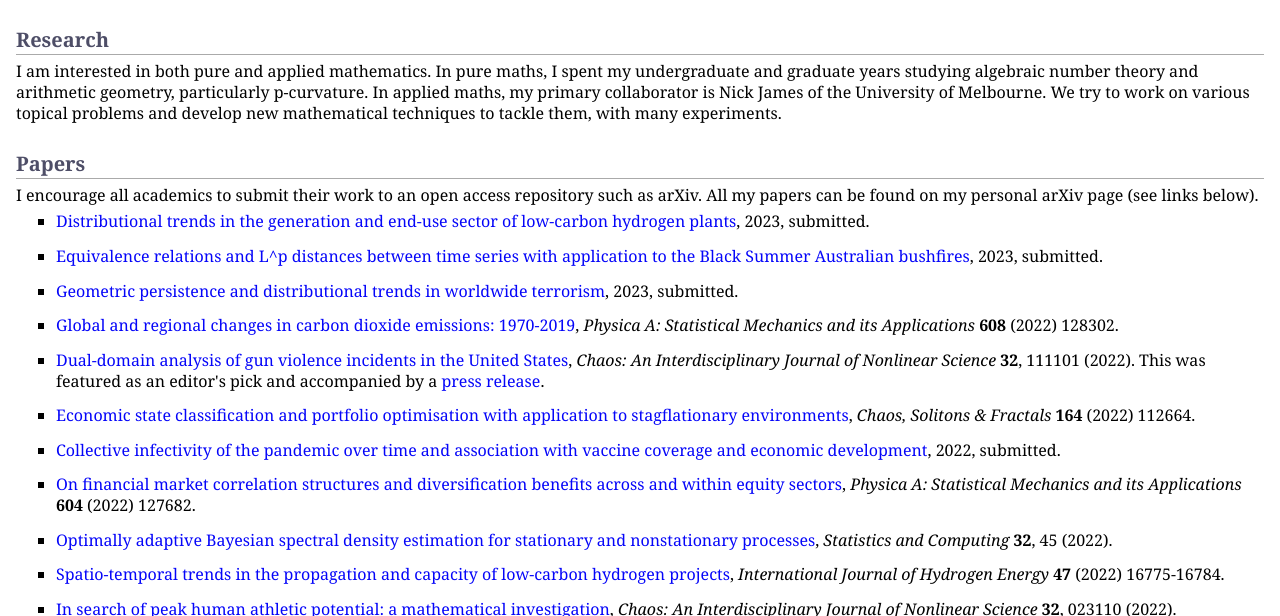
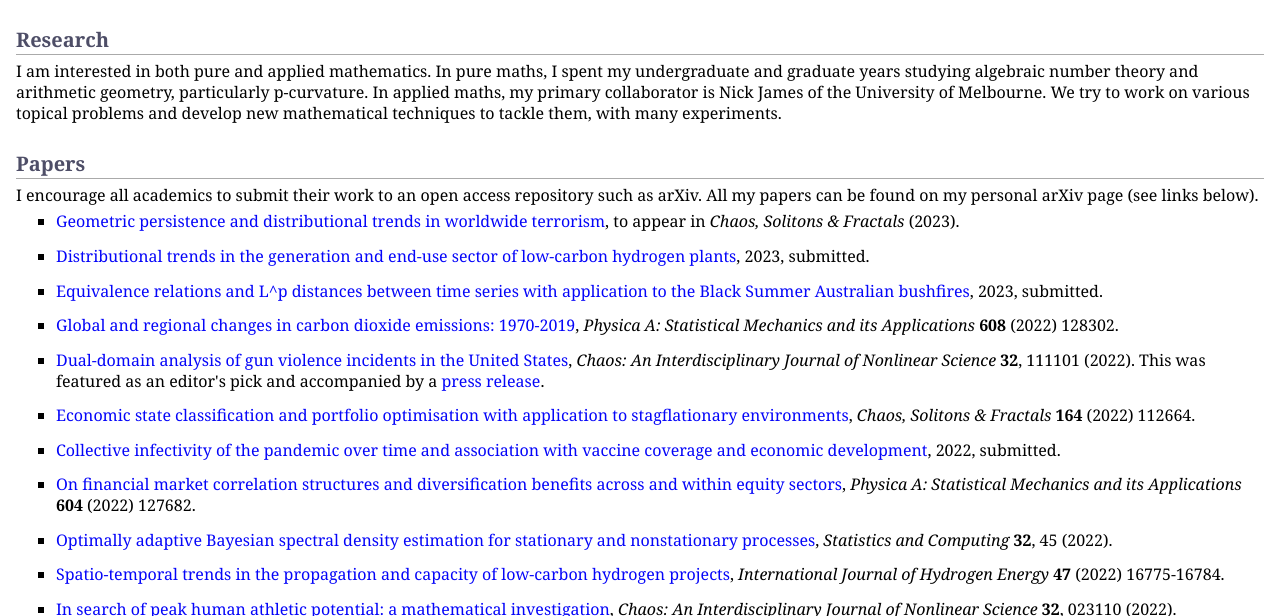
Before and after one commit to MaxMenzies/maxmenzies.com, a Jekyll site: the page index.html, which Jekyll copies as it is, in a window 1280 px wide and 900 px high, cut to the strip 284-900 px from the top of the window. Built offline with Jekyll 4.4.1, drawn with Linux system fonts in a browser that asks for light colours.

Commit message:
Update index.html

```diff
--- a/index.html
+++ b/index.html
@@ -40,15 +40,15 @@
 <h2>Papers</h2>
 <p>I encourage all academics to submit their work to an open access repository such as arXiv. All my papers can be found on my personal arXiv page (see links below).</p>
 <ul>
+<li><p><a href="https://arxiv.org/abs/2301.00408">Geometric persistence and distributional trends in worldwide terrorism</a>, to appear in <i>Chaos, Solitons & Fractals</i> (2023).</p>
+</li>
+</ul>
+<ul>
 <li><p><a href="https://arxiv.org/abs/2301.08457">Distributional trends in the generation and end-use sector of low-carbon hydrogen plants</a>, 2023, submitted.</p>
 </li>
 </ul>
 <ul>
 <li><p><a href="https://arxiv.org/abs/2002.02592">Equivalence relations and L^p distances between time series with application to the Black Summer Australian bushfires</a>, 2023, submitted.</p>
-</li>
-</ul>
-<ul>
-<li><p><a href="https://arxiv.org/abs/2301.00408">Geometric persistence and distributional trends in worldwide terrorism</a>, 2023, submitted.</p>
 </li>
 </ul>
 <ul>
```
